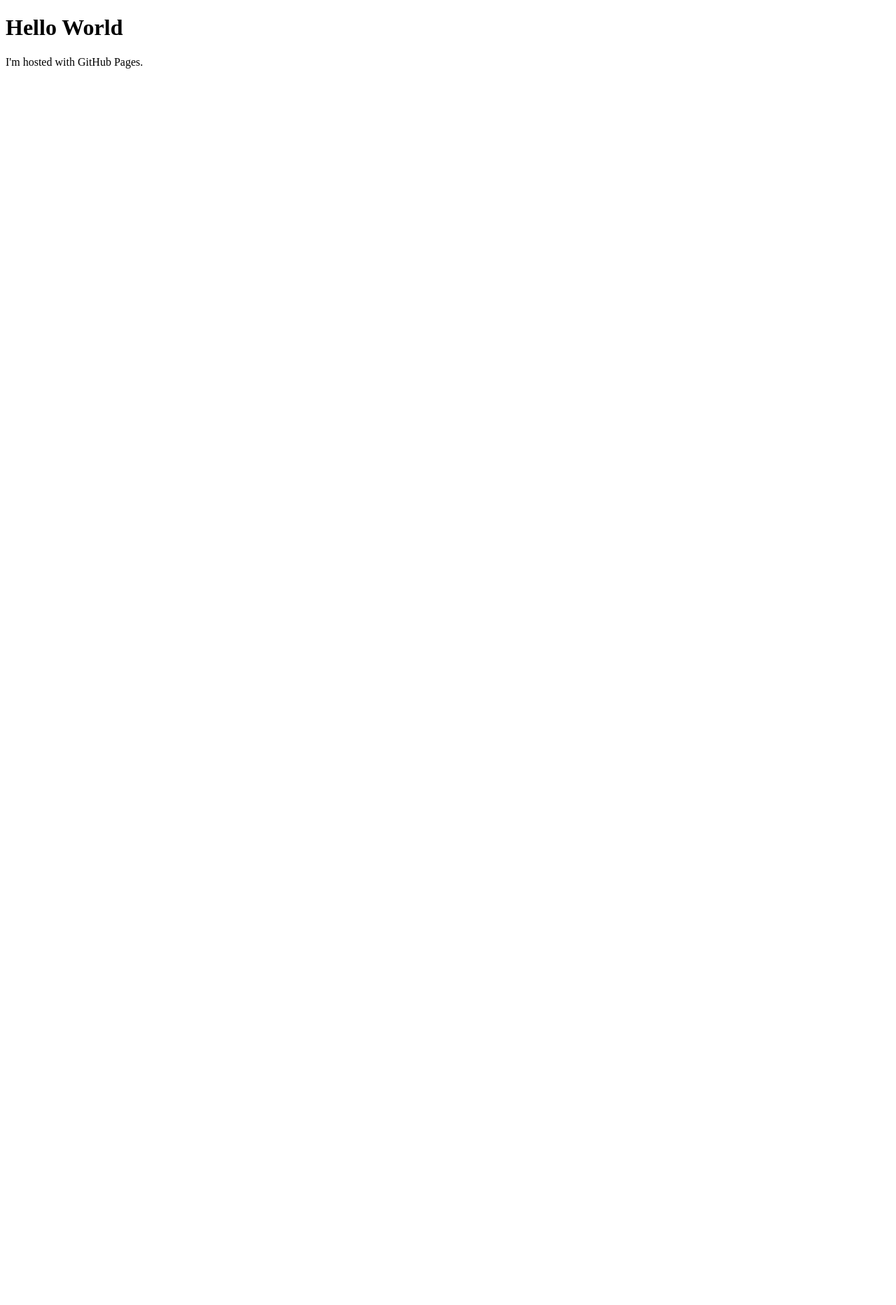
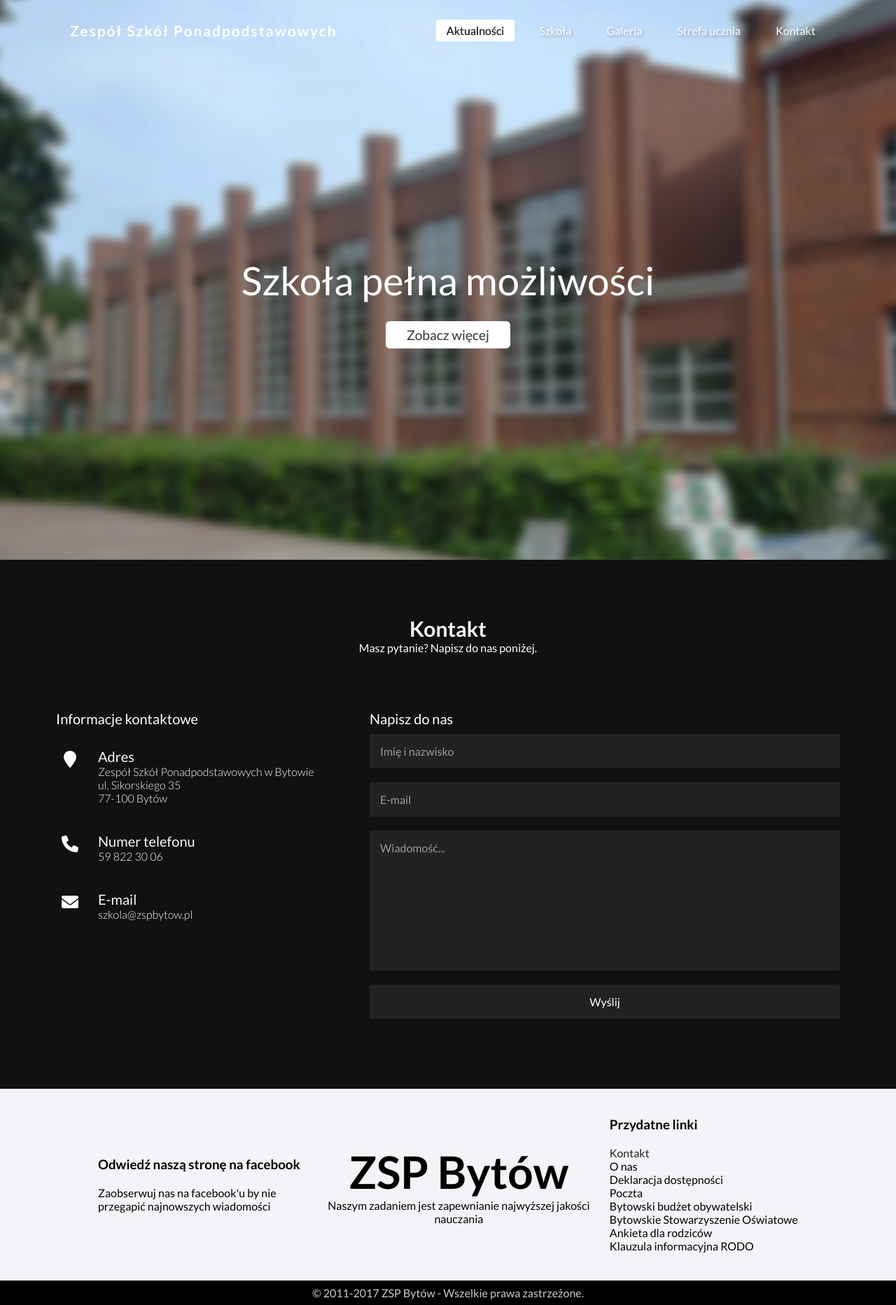
Before and after one commit to northez40/northez40.github.io, a plain HTML site: page index.html in a window 1280 px wide. Shown: the whole page at 70% size. Before the commit the page ends 800 px from the top, so only its background shows below. Drawn offline with Linux system fonts and the light colour scheme; a web font is replaced by a local one.

Commit message:
Add files via upload

```diff
--- a/index.html
+++ b/index.html
@@ -1,13 +1,140 @@
 <!DOCTYPE html>
-<html>
+<html lang="pl">
 
 <head>
-    <title>test</title>
+    <meta name="viewport" content="width=device-width, initial-scale=1.0">
+    <meta charset="UTF-8">
+    <title>ZSP Bytów</title>
+    <link rel="stylesheet" type="text/css" href="style.css">
+    <link rel="stylesheet" href="https://cdnjs.cloudflare.com/ajax/libs/font-awesome/6.0.0-beta2/css/all.min.css" integrity="sha512-YWzhKL2whUzgiheMoBFwW8CKV4qpHQAEuvilg9FAn5VJUDwKZZxkJNuGM4XkWuk94WCrrwslk8yWNGmY1EduTA==" crossorigin="anonymous" referrerpolicy="no-referrer"
+    />
 </head>
 
 <body>
-    <h1>Hello World</h1>
-    <p>I'm hosted with GitHub Pages.</p>
+    <section class="main">
+        <img src="background.png" id="background">
+        <h2 id="text">Szkoła pełna możliwości</h2>
+        <a href="#featured" id="btn">Zobacz więcej</a>
+    </section>
+
+    <header>
+        <a href="#" class="logo">Zespół Szkół Ponadpodstawowych</a>
+        <div class="toggle" onclick="toggleMenu();"></div>
+        <ul class="menu">
+            <li><a href="#featured" onclick="toggleMenu();" class="active">Aktualności</a></li>
+            <li><a href="#" onclick="toggleMenu();">Szkoła</a></li>
+            <li><a href="#" onclick="toggleMenu();">Galeria</a></li>
+            <li><a href="#" onclick="toggleMenu();">Strefa ucznia</a></li>
+            <li><a href="#" onclick="toggleMenu();">Kontakt</a></li>
+        </ul>
+    </header>
+
+    <section class="contact" id="contact">
+        <div class="heading white">
+            <h2>Kontakt</h2>
+            <p>Masz pytanie? Napisz do nas poniżej.</p>
+        </div>
+        <div class="content">
+            <div class="contactInfo">
+                <h3>Informacje kontaktowe</h3>
+                <div class="contactInfoBx">
+                    <div class="box">
+                        <div class="icon">
+                            <i class="fa fa-map-marker"></i>
+                        </div>
+                        <div class="text">
+                            <h3>Adres</h3>
+                            <p>Zespół Szkół Ponadpodstawowych w Bytowie<br>ul. Sikorskiego 35<br>77-100 Bytów</p>
+                        </div>
+                    </div>
+                    <div class="box">
+                        <div class="icon">
+                            <i class="fa fa-phone"></i>
+                        </div>
+                        <div class="text">
+                            <h3>Numer telefonu</h3>
+                            <p>59 822 30 06</p>
+                        </div>
+                    </div>
+                    <div class="box">
+                        <div class="icon">
+                            <i class="fa fa-envelope"></i>
+                        </div>
+                        <div class="text">
+                            <h3>E-mail</h3>
+                            <p>szkola@zspbytow.pl</p>
+                        </div>
+                    </div>
+                </div>
+            </div>
+            <div class="formBx">
+                <form>
+                    <h3>Napisz do nas</h3>
+                    <input type="text" name="" placeholder="Imię i nazwisko">
+                    <input type="email" name="" placeholder="E-mail">
+                    <textarea placeholder="Wiadomość..."></textarea>
+                    <input type="submit" value="Wyślij">
+                </form>
+            </div>
+        </div>
+    </section>
+
+    <section class="footer">
+        <div class="container">
+            <div class="row">
+                <div class="footer-col-1">
+                    <h3>Odwiedź naszą stronę na facebook</h3>
+                    <p>Zaobserwuj nas na facebook'u by nie przegapić najnowszych wiadomości</p>
+                </div>
+                <div class="footer-col-2">
+                    <h1>ZSP Bytów</h1>
+                    <p>Naszym zadaniem jest zapewnianie najwyższej jakości nauczania</p>
+                </div>
+                <div class="footer-col-3">
+                    <h3>Przydatne linki</h3>
+                    <ul>
+                        <li><a href="#contact">Kontakt</a></li>
+                        <li>O nas</li>
+                        <li>Deklaracja dostępności</li>
+                        <li>Poczta</li>
+                        <li>Bytowski budżet obywatelski</li>
+                        <li>Bytowskie Stowarzyszenie Oświatowe</li>
+                        <li>Ankieta dla rodziców</li>
+                        <li>Klauzula informacyjna RODO</li>
+                    </ul>
+                </div>
+            </div>
+        </div>
+    </section>
+
+    <div class="copyright">
+        <p>© 2011-2017 ZSP Bytów - Wszelkie prawa zastrzeżone.</p>
+    </div>
+
+    <script>
+        let background = document.getElementById('background');
+        let text = document.getElementById('text');
+        let btn = document.getElementById('btn');
+        let header = document.querySelector('header');
+
+        window.addEventListener('scroll', function() {
+            let value = window.scrollY;
+
+            background.style.top = value * 0.4 + 'px';
+            text.style.opacity = 1 - value * 0.002;
+            btn.style.opacity = 1 - value * 0.002;
+
+            header.classList.toggle('sticky', value > 0);
+        });
+
+        function toggleMenu() {
+            var menuToggle = document.querySelector('.toggle');
+            var menu = document.querySelector('.menu');
+
+            menuToggle.classList.toggle('active');
+            menu.classList.toggle('active');
+        }
+    </script>
 </body>
 
 </html>
--- /dev/null
+++ b/style.css
@@ -0,0 +1,484 @@
+@import url('https://fonts.googleapis.com/css2?family=Lato:ital,wght@0,100;0,300;0,400;0,700;0,900;1,100;1,300;1,400;1,700;1,900&display=swap');
+@import url('https://fonts.googleapis.com/css2?family=Carattere&display=swap');
+* {
+    margin: 0;
+    padding: 0;
+    box-sizing: border-box;
+    font-family: 'Lato', sans-serif;
+    scroll-behavior: smooth;
+}
+
+body {
+    min-height: 100vh;
+    background: #f2f4f7;
+}
+
+section {
+    padding: 80px;
+}
+
+.featured,
+.offer {
+    padding: 0;
+}
+
+
+/* header (nav) */
+
+header {
+    position: fixed;
+    top: 0;
+    left: 0;
+    width: 100%;
+    padding: 28px 100px;
+    z-index: 1000;
+    display: flex;
+    justify-content: space-between;
+    align-items: center;
+    transition: 0.5s;
+}
+
+header.sticky {
+    background: #fff;
+    padding: 14px 100px;
+    box-shadow: 0 5px 20px rgba(0, 0, 0, 0.1);
+}
+
+header .logo {
+    color: #fff;
+    font-weight: 700;
+    text-decoration: none;
+    font-size: 1.3em;
+    letter-spacing: 2px;
+    z-index: 10000;
+}
+
+header .logo a {
+    border-top: 2px solid rgba(0, 0, 0, 0.3);
+}
+
+header.sticky .logo {
+    color: #222;
+}
+
+header ul {
+    position: relative;
+    display: flex;
+    justify-content: center;
+    align-items: center;
+}
+
+header ul li {
+    position: relative;
+    list-style: none;
+    margin-left: 20px;
+}
+
+header ul li a {
+    text-decoration: none;
+    display: inline-block;
+    padding: 6px 15px;
+    color: #fff;
+    border-radius: 3px;
+    text-shadow: 2px 2px 4px rgba(0, 0, 0, 0.3);
+}
+
+header ul li a:hover,
+header ul li a.active {
+    background: #fff;
+    color: #333;
+    text-shadow: 0 0 0 #000;
+}
+
+header.sticky ul li a {
+    color: #333;
+    text-shadow: 0 0 0 #000;
+}
+
+header.sticky ul li a:hover,
+header.sticky ul li a.active {
+    background: #333;
+    color: #fff;
+}
+
+
+/* main screen content */
+
+section.main {
+    position: relative;
+    width: 100%;
+    height: 100vh;
+    padding: 100px;
+    display: flex;
+    justify-content: center;
+    align-items: center;
+    overflow: hidden;
+}
+
+section.main img {
+    position: absolute;
+    top: 0;
+    left: 0;
+    width: 100%;
+    height: 100%;
+    object-fit: cover;
+    pointer-events: none;
+}
+
+#text {
+    position: absolute;
+    color: #fff;
+    white-space: normal;
+    font-size: 3.5em;
+    font-weight: 400;
+    z-index: 9;
+}
+
+#btn {
+    text-decoration: none;
+    display: inline-block;
+    padding: 8px 30px;
+    background: #fff;
+    border-radius: 6px;
+    color: #333;
+    font-size: 1.2em;
+    z-index: 9;
+    transform: translateY(78px);
+}
+
+
+/* row settings */
+
+.row {
+    display: flex;
+    align-items: center;
+    flex-wrap: wrap;
+    justify-content: space-around;
+}
+
+.col-2 {
+    flex-basis: 50%;
+    min-width: 300px;
+}
+
+.col-2 img {
+    max-width: 100%;
+    padding: 50px 0;
+}
+
+.col-2 h1 {
+    font-size: 4em;
+    line-height: 60px;
+    margin: 25px 0;
+}
+
+
+/* products */
+
+.small-container {
+    position: relative;
+    padding: 80px;
+    background: #fff7f9;
+    max-width: 90%;
+    margin: auto;
+    padding-left: 25px;
+    padding-right: 25px;
+}
+
+.title {
+    text-align: center;
+    margin: 0 auto 80px;
+    position: relative;
+    color: #222;
+    font-size: 2em;
+}
+
+.col-4 {
+    flex-basis: 20%;
+    padding: 10px;
+    min-width: 200px;
+    margin-bottom: 40px;
+    transition: transform 0.5s;
+}
+
+.col-4 img {
+    width: 100%;
+    object-fit: cover;
+}
+
+h4 {
+    color: #222;
+    font-weight: 400;
+}
+
+.col-4 p {
+    font-size: 0.9em;
+    font-weight: 800;
+}
+
+.col-4:hover {
+    transform: translateY(-5px);
+    cursor: pointer;
+}
+
+
+/* offer tab */
+
+.offer {
+    padding: 30px 0;
+}
+
+.col-2 .offer-img {
+    padding: 0 50px 0 50px;
+}
+
+small {
+    color: #222;
+}
+
+
+/* footer */
+
+.footer {
+    font-size: 1em;
+    padding: 40px 140px 20px;
+}
+
+.footer h3 {
+    margin-bottom: 20px;
+}
+
+.footer-col-1,
+.footer-col-2,
+.footer-col-3 {
+    min-width: 250px;
+    margin-bottom: 20px;
+}
+
+.footer-col-1 {
+    flex-basis: 30%;
+}
+
+.footer-col-2 {
+    flex: 1;
+    text-align: center;
+}
+
+.footer-col-2 h1 {
+    font-size: 4em;
+    font-weight: 700;
+}
+
+.footer-col-3 ul {
+    list-style-type: none;
+}
+
+.footer-col-3 a {
+    text-decoration: none;
+    color: #222;
+}
+
+
+/* heading */
+
+.heading {
+    width: 100%;
+    text-align: center;
+    margin-bottom: 30px;
+    color: #111;
+}
+
+.heading h2 {
+    font-weight: 600;
+    font-size: 30px;
+}
+
+.heading.white {
+    color: #fff;
+}
+
+
+/* contact */
+
+.content {
+    display: flex;
+    justify-content: space-between;
+    margin-top: 80px;
+}
+
+.contentBx {
+    padding-right: 30px;
+}
+
+.contentBx h3 {
+    font-size: 24px;
+    margin-bottom: 10px;
+}
+
+.contact {
+    background: #111;
+}
+
+.formBx {
+    min-width: 60%;
+}
+
+.formBx form {
+    display: flex;
+    flex-direction: column;
+}
+
+.formBx form h3,
+.contactInfo h3 {
+    color: #fff;
+    font-size: 20px;
+    font-weight: 500;
+    margin-bottom: 10px;
+}
+
+.formBx form input,
+.formBx form textarea {
+    margin-bottom: 20px;
+    padding: 15px;
+    font-size: 16px;
+    background: transparent;
+    border: none;
+    outline: none;
+    background: #222;
+    color: #fff;
+    resize: none;
+}
+
+.formBx form textarea {
+    min-height: 200px;
+}
+
+.formBx form input::placeholder,
+.formBx form textarea::placeholder {
+    color: #999;
+}
+
+.formBx form input[type="submit"]:hover {
+    cursor: pointer;
+    background: #333;
+}
+
+.contactInfo {
+    min-width: 40%;
+}
+
+.contactInfoBx {
+    position: relative;
+}
+
+.contactInfoBx .box {
+    position: relative;
+    padding: 20px 0;
+    display: flex;
+}
+
+.contactInfoBx .box .icon {
+    min-width: 40px;
+    padding-top: 4px;
+    color: #fff;
+    display: flex;
+    justify-content: center;
+    align-items: flex-start;
+    font-size: 24px;
+}
+
+.contactInfoBx .box .text {
+    display: flex;
+    margin-left: 20px;
+    font-size: 16px;
+    color: #fff;
+    flex-direction: column;
+    font-weight: 300;
+}
+
+.contactInfoBx .box .text h3 {
+    font-weight: 500;
+    color: #fff7f9;
+    margin-bottom: 0;
+}
+
+
+/* copyright bottom */
+
+.copyright {
+    background: #000;
+    color: #ccc;
+    text-align: center;
+    padding: 8px;
+}
+
+
+/* smaller devices */
+
+@media (max-width: 991px) {
+    header,
+    header.sticky {
+        padding: 14px 50px;
+        z-index: 1000;
+    }
+    .menu {
+        position: fixed;
+        top: 60px;
+        left: -100%;
+        display: block;
+        padding: 100px 50px;
+        text-align: center;
+        width: 100%;
+        height: 100vh;
+        background: #fff;
+        transition: 0.5s;
+        z-index: 999;
+        border-top: 1px solid rgba(0, 0, 0, 0.2);
+    }
+    .menu.active {
+        left: 0;
+    }
+    header ul li a {
+        color: #111;
+        font-size: 24px;
+        margin: 10px;
+        text-shadow: 0 0 0 #000;
+    }
+    .toggle {
+        width: 40px;
+        height: 40px;
+        background: url(menu.jpg);
+        background-position: center;
+        background-repeat: no-repeat;
+        background-size: 30px;
+        cursor: pointer;
+    }
+    header.sticky .toggle {
+        filter: invert(1);
+    }
+    section {
+        padding: 100px 50px;
+    }
+    .banner {
+        padding: 150px 50px 100px;
+    }
+    #text {
+        font-size: 1.6em;
+    }
+}
+
+
+/* phones */
+
+@media (max-width: 600px) {
+    header,
+    header.sticky {
+        padding: 14px 20px;
+    }
+    .banner {
+        padding: 150px 20px 100px;
+    }
+    section {
+        padding: 100px 20px;
+    }
+}
```
Also changed, not shown: background.png (added), menu.jpg (added), menu.png (added).
